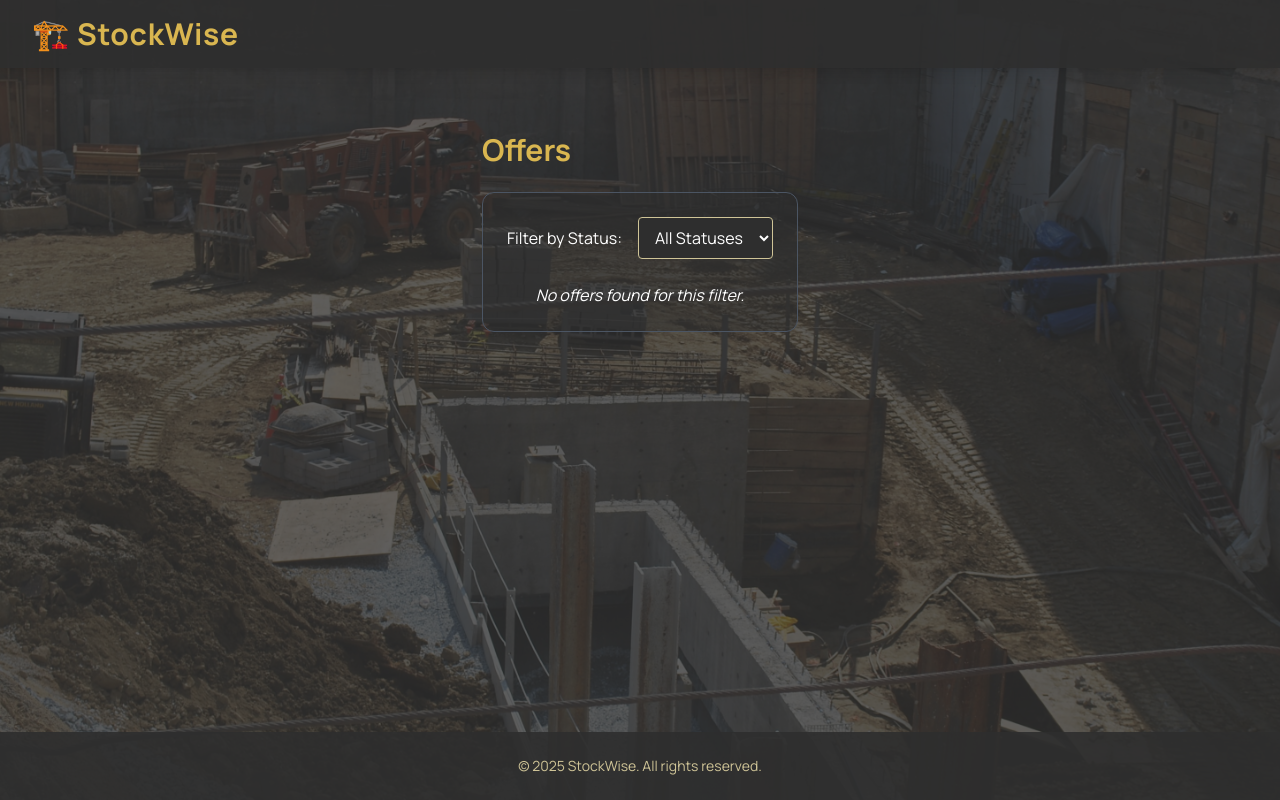
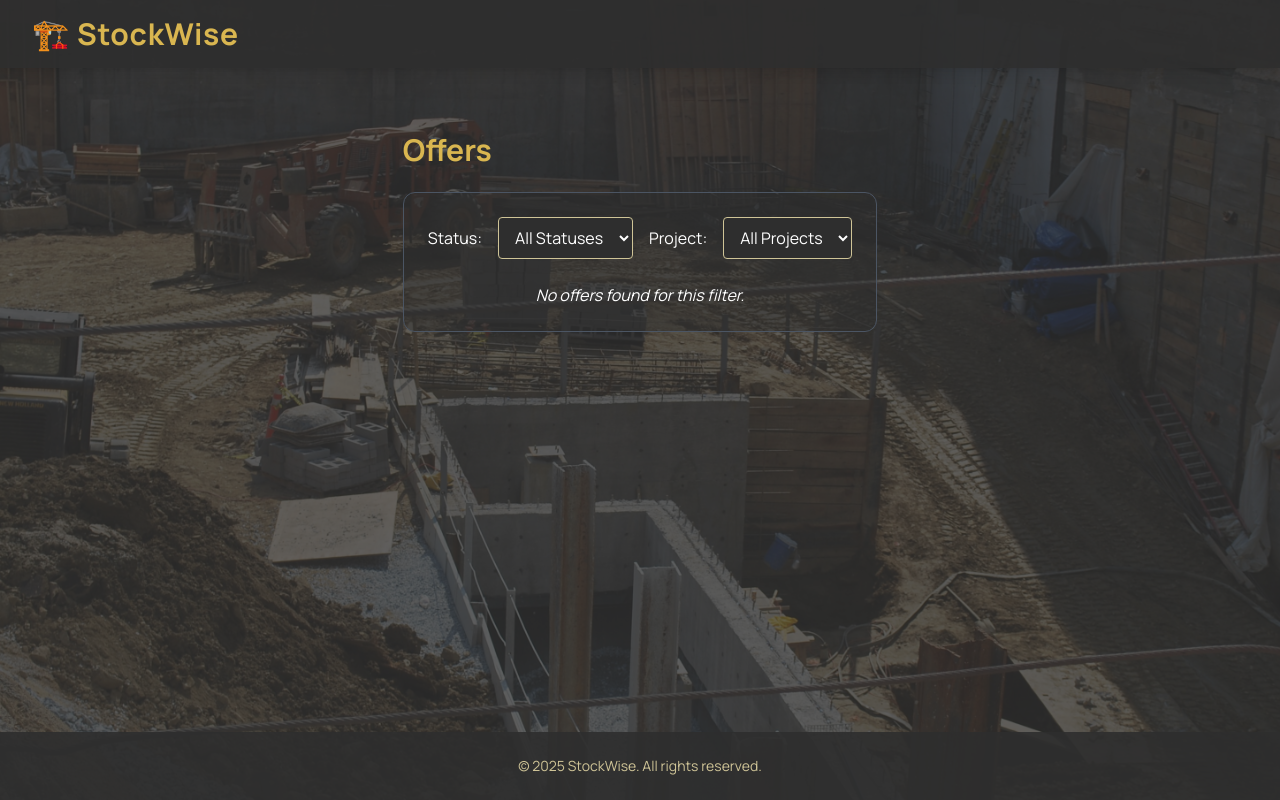
Before and after one commit to gianvalen/stockwise, a Django app: page /manager/pending-offers-proj/ in a window 1280 px wide. Run offline with Django 5.2, Linux system fonts and the light colour scheme; data that the repository does not hold is empty; some libraries are stand-ins or nearby versions.

Commit message:
Fix pending offers for manager sides

```diff
--- a/stockwise/templates/project_management/pending_offers_proj.html
+++ b/stockwise/templates/project_management/pending_offers_proj.html
@@ -1,5 +1,4 @@
 {% extends 'base.html' %}
-
 {% load math_filters %}
 
 {% block title %}Pending Offers{% endblock %}
@@ -7,19 +6,12 @@
 {% block content %}
 <h1 class="text-3xl font-bold mb-6 text-primary">Offers</h1>
 
-{% if messages %}
-  <ul class="mb-4">
-    {% for message in messages %}
-      <li class="text-green-600 font-medium">{{ message }}</li>
-    {% endfor %}
-  </ul>
-{% endif %}
-
 <div class="border border-gray-600 rounded-xl bg-surface/50 p-6 space-y-6 max-w-7xl mx-auto">
 
   <!-- Filter Controls -->
-  <form method="get" class="flex gap-4 mb-6 items-center">
-    <label for="status" class="text-secondary font-medium">Filter by Status:</label>
+  <form method="get" class="flex gap-4 flex-wrap mb-6 items-center">
+    <!-- Status Filter -->
+    <label for="status" class="text-secondary font-medium">Status:</label>
     <select name="status" id="status"
             class="px-3 py-2 rounded border border-muted bg-surface text-secondary focus:outline-none focus:ring-2 focus:ring-primary"
             onchange="this.form.submit()">
@@ -27,6 +19,17 @@
       <option value="Pending" {% if status_filter == 'Pending' %}selected{% endif %}>Pending</option>
       <option value="Accepted" {% if status_filter == 'Accepted' %}selected{% endif %}>Accepted</option>
       <option value="Rejected" {% if status_filter == 'Rejected' %}selected{% endif %}>Rejected</option>
+    </select>
+
+    <!-- Project Filter -->
+    <label for="project" class="text-secondary font-medium">Project:</label>
+    <select name="project" id="project"
+            class="px-3 py-2 rounded border border-muted bg-surface text-secondary focus:outline-none focus:ring-2 focus:ring-primary"
+            onchange="this.form.submit()">
+      <option value="" {% if not project_filter %}selected{% endif %}>All Projects</option>
+      {% for project in all_projects %}
+        <option value="{{ project.project_id }}" {% if project_filter == project.project_id %}selected{% endif %}>{{ project.project_name }}</option>
+      {% endfor %}
     </select>
   </form>
 
@@ -41,12 +44,13 @@
           <th class="px-3 py-2 border-b border-muted">Unit Price</th>
           <th class="px-3 py-2 border-b border-muted">Total Quantity</th>
           <th class="px-3 py-2 border-b border-muted">Total Price</th>
-          <th class="px-3 py-2 border-b border-muted">Status</th>
+          <th class="px-3 py-2 border-b border-muted">Status (PM)</th>
           <th class="px-3 py-2 border-b border-muted">Actions</th>
         </tr>
       </thead>
       <tbody>
         {% for offer in offers %}
+          {% if offer.offer_status == 'Accepted' %}
             <tr>
               <td class="px-3 py-2 border-b border-muted">{{ offer.offer_id }}</td>
               <td class="px-3 py-2 border-b border-muted">{{ offer.offered_by.username }}</td>
@@ -84,8 +88,8 @@
                 {% endif %}
               </td>
             </tr>
+          {% endif %}
         {% endfor %}
-
       </tbody>
     </table>
   {% else %}
```
Lines whose indentation alone changed are shown as unchanged.
